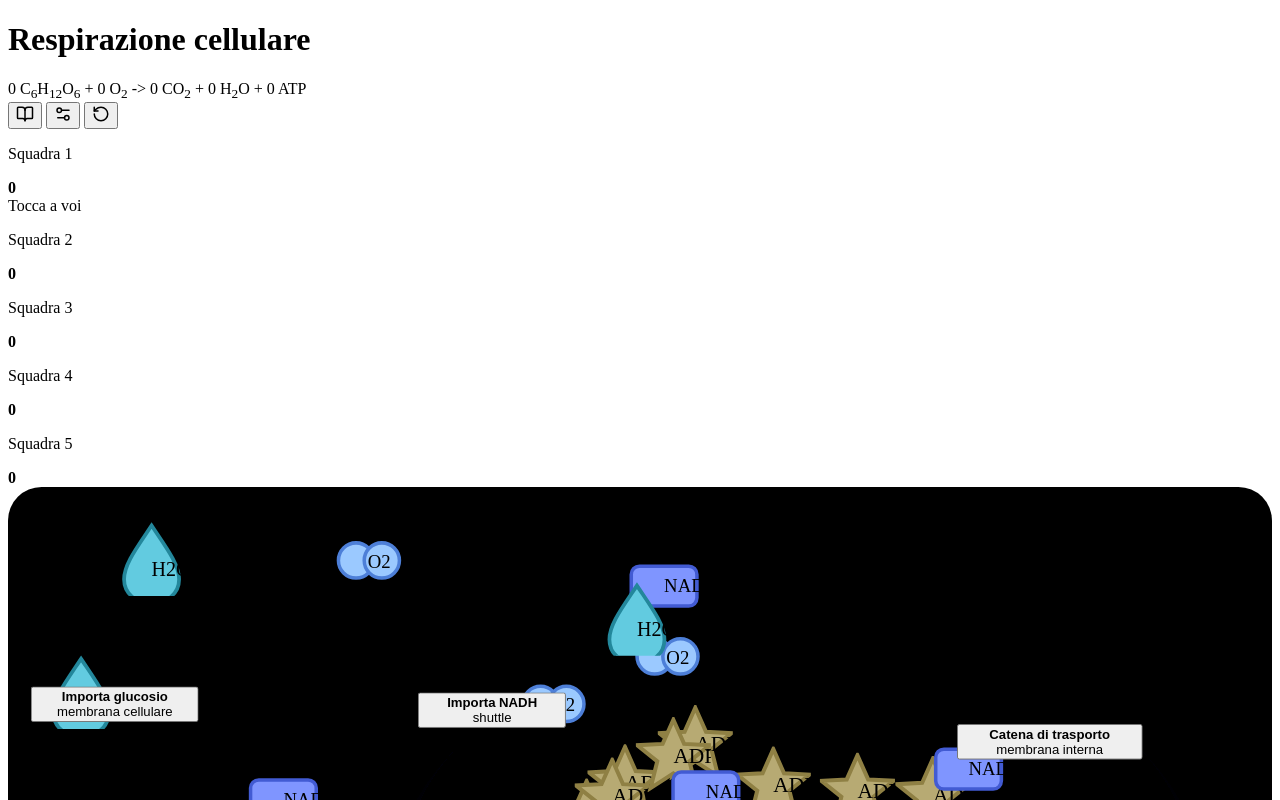
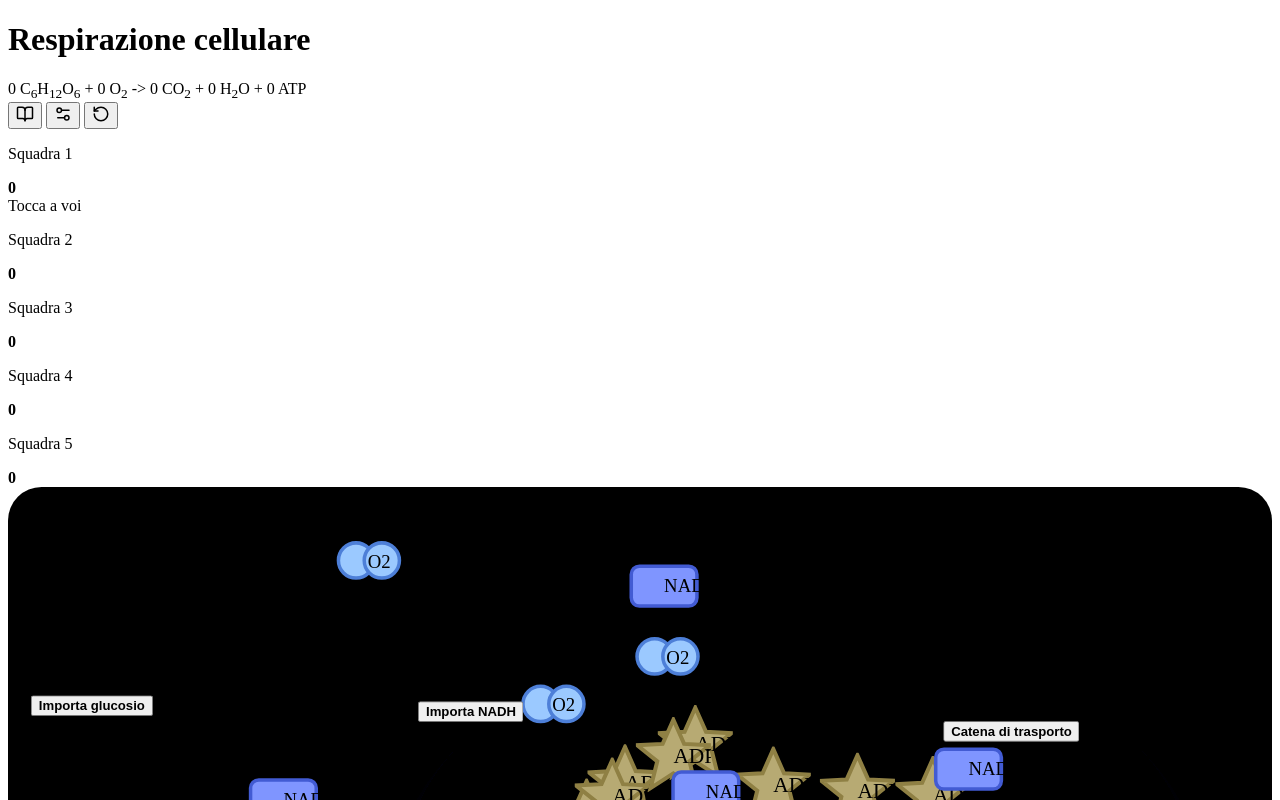
Before and after one commit to fornaeffe/respirazione-cellulare, a SvelteKit app: page / in a window 1280 px wide. Both pictures are taken after a click on the button "Avvia partita". Shown: the top 800 px of the page. Built offline with nearby package versions, Linux system fonts and the light colour scheme.

Commit message:
fix vari UI

```diff
--- a/src/app.css
+++ b/src/app.css
@@ -611,7 +611,6 @@ input[type='range'] {
   font-size: 13px;
   font-weight: 950;
   text-anchor: middle;
-  dominant-baseline: middle;
   pointer-events: none;
 }
 
--- a/src/routes/+page.svelte
+++ b/src/routes/+page.svelte
@@ -124,31 +124,31 @@
   ];
 
   const BOARD_ACTIONS: BoardAction[] = [
-    placeAction('import-glucose', pointOnEllipse(MEMBRANES.cell, -155), 170, 58, 'Importa glucosio', 'membrana cellulare', 12, -2),
-    placeAction('glycolysis', relativePoint(MEMBRANES.cell, -0.58, 0.3), 146, 58, 'Glicolisi', 'citoplasma'),
+    placeAction('import-glucose', pointOnEllipse(MEMBRANES.cell, -155), 170, 40, 'Importa glucosio', 'membrana cellulare', 12, -2),
+    placeAction('glycolysis', relativePoint(MEMBRANES.cell, -0.58, 0.3), 146, 40, 'Glicolisi', 'citoplasma'),
     placeAction(
       'import-pyruvate',
       pointOnEllipse(MEMBRANES.mitoOuter, 176),
       188,
-      58,
+      40,
       'Importa piruvato',
       'membrana esterna',
       18,
       0
     ),
-    placeAction('import-nadh', pointOnEllipse(MEMBRANES.mitoOuter, -145), 150, 58, 'Importa NADH', 'shuttle', 18, -10),
-    placeAction('krebs', relativePoint(MEMBRANES.mitoInner, -0.2, 0.02), 140, 58, 'Krebs', 'matrice'),
+    placeAction('import-nadh', pointOnEllipse(MEMBRANES.mitoOuter, -145), 150, 40, 'Importa NADH', 'shuttle', 18, -10),
+    placeAction('krebs', relativePoint(MEMBRANES.mitoInner, -0.2, 0.02), 150, 40, 'Ciclo di Krebs', 'matrice'),
     placeAction(
       'etc',
-      pointOnEllipse(MEMBRANES.mitoInner, -36),
+      pointOnEllipse(MEMBRANES.mitoInner, -40),
       188,
-      56,
+      40,
       'Catena di trasporto',
       'membrana interna',
       -4,
       -4
     ),
-    placeAction('atp-synthase', pointOnEllipse(MEMBRANES.mitoInner, 47), 156, 56, 'ATP sintasi', 'membrana interna', 0, 8)
+    placeAction('atp-synthase', pointOnEllipse(MEMBRANES.mitoInner, 40), 156, 40, 'ATP sintasi', 'membrana interna', 0, 8)
   ];
 
 
@@ -277,14 +277,14 @@
 
   function getBoardIcons(state: GameState): BoardIcon[] {
     const resources = state.resources;
-    const waterCount = 4 + Math.min(4, Math.abs(resources.nWater));
+    const waterCount = resources.nWater;
 
     return [
       ...makeMoleculeIcons('glucose', resources.extGlucose, 'outside', 'ext-glucose', {
         max: 1,
         scale: 1.1
       }),
-      ...makeMoleculeIcons('oxygen', 6, 'free', 'oxygen', { max: 6, scale: 0.82, dimmed: true, drift: 78 }),
+      ...makeMoleculeIcons('oxygen', 6 - resources.nOxygen, 'free', 'oxygen', { max: 6, scale: 0.82, dimmed: true, drift: 78 }),
       ...makeMoleculeIcons('water', waterCount, 'free', 'water-free', {
         max: 8,
         scale: 0.76,
@@ -943,8 +943,8 @@
 
         <g class="zone-labels">
           <text class="zone-label outside-label" x="54" y="62">Esterno</text>
-          <text class="zone-label cytosol-label" x="246" y="142">Citoplasma</text>
-          <text class="zone-label intermembrane-label" x="900" y="248">Spazio intermembrana</text>
+          <text class="zone-label cytosol-label" x="246" y="180">Citoplasma</text>
+          <text class="zone-label intermembrane-label" x="700" y="180">Spazio intermembrana</text>
           <text class="zone-label matrix-label" x="620" y="300">Matrice mitocondriale</text>
         </g>
 
@@ -985,7 +985,6 @@
               onclick={() => chooseStep(action.id)}
             >
               <strong>{action.label}</strong>
-              <span>{action.hint}</span>
             </button>
           </foreignObject>
         {/each}
```
